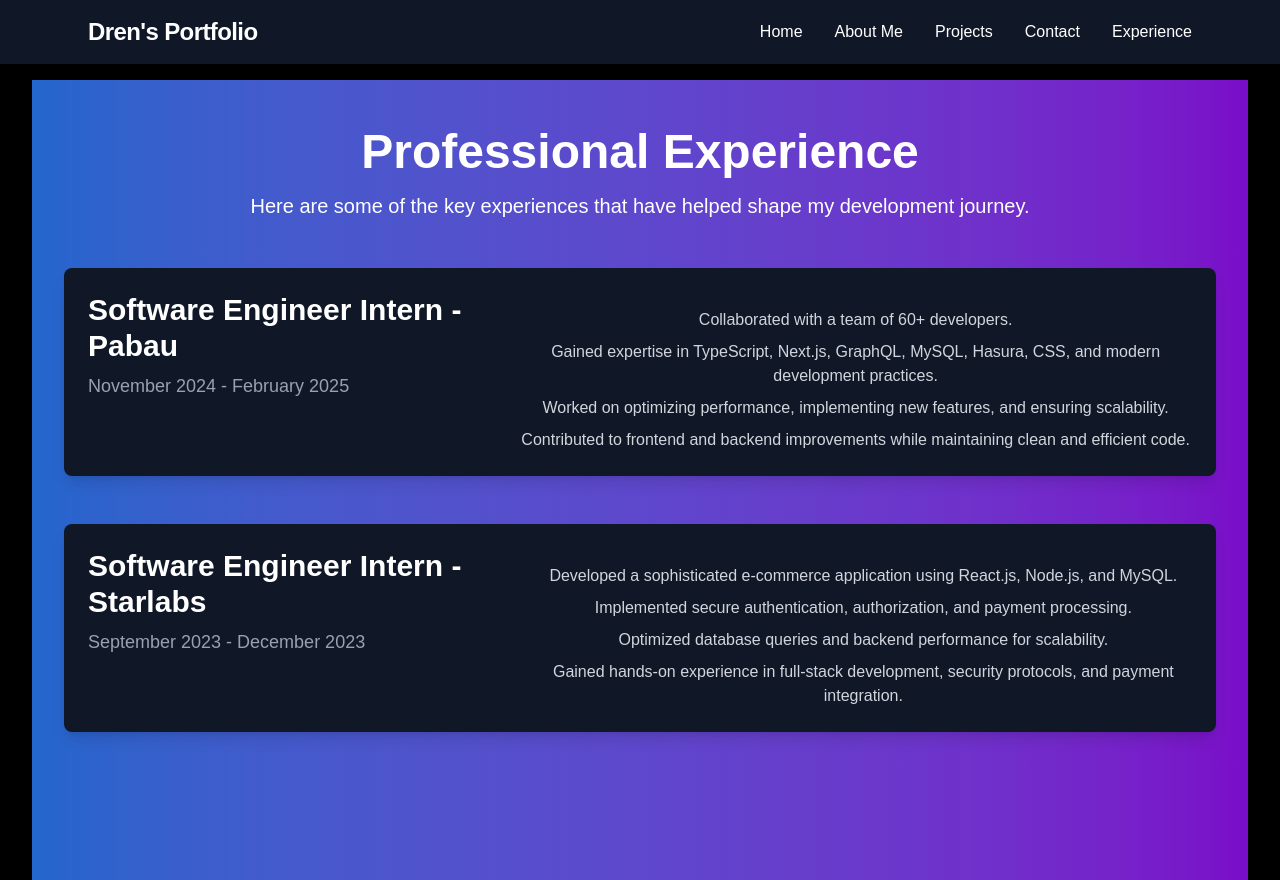
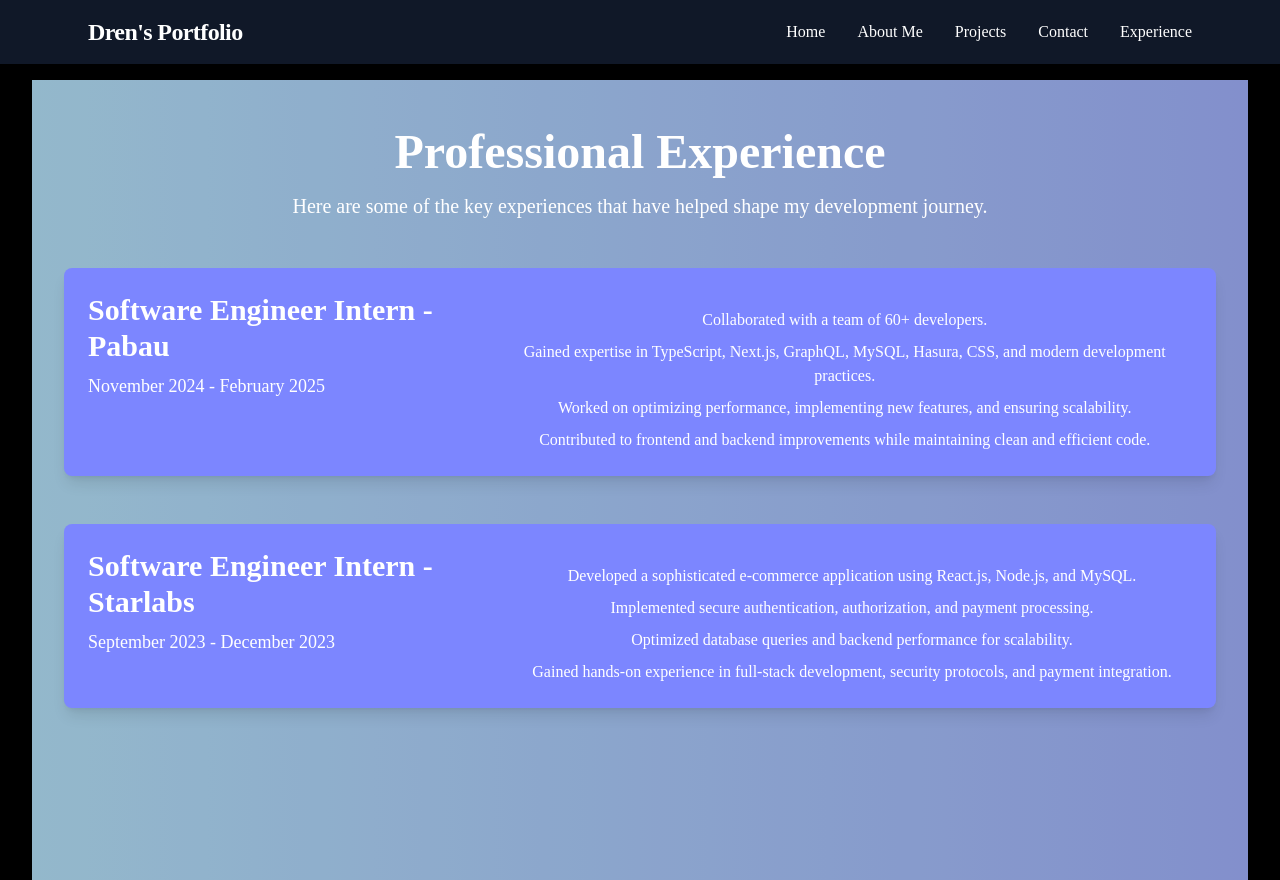
Before and after one commit to DAzemi/my-portfolio, a Next.js app: page /experience in a window 1280 px wide. Built offline with nearby package versions, Linux system fonts and the light colour scheme.

Commit message:
Style changes

```diff
--- a/app/aboutme/page.tsx
+++ b/app/aboutme/page.tsx
@@ -2,10 +2,17 @@
 
 import Image from "next/image";
 import { motion } from "framer-motion";
+import { useState } from "react";
 
 export default function About() {
+  const [isTextVisible, setIsTextVisible] = useState(false);
+
+  const handleToggleText = () => {
+    setIsTextVisible(!isTextVisible);
+  };
+
   return (
-    <section className="relative flex flex-col items-center justify-center min-h-screen bg-gradient-to-r from-blue-500 to-purple-600 text-white px-6 py-12 text-center">
+    <section className="relative flex flex-col items-center justify-center min-h-screen bg-gradient-to-r from-sky-200 to-indigo-300 text-white px-6 py-12 text-center">
       <div className="absolute inset-0 bg-black opacity-25"></div>
 
       <div className="relative z-10 max-w-4xl w-full">
@@ -16,7 +23,9 @@ export default function About() {
           transition={{ duration: 0.7 }}
         >
           <h1 className="text-4xl font-extrabold mb-2 mt-12">About Me</h1>
-          <p className="text-lg opacity-90">Learn more about my journey and skills</p>
+          <p className="text-lg opacity-90">
+            Learn more about my journey and skills
+          </p>
         </motion.header>
 
         <motion.div
@@ -34,12 +43,18 @@ export default function About() {
           />
 
           <div>
-            <h2 className="text-2xl sm:text-3xl font-semibold mb-4">Hi, I'm Dren Azemi</h2>
-            <p className="text-lg leading-relaxed">
-              I'm a recent graduate in Computer Science and Engineering with a strong passion
-              for web development and modern technologies. My expertise includes building fast,
-              scalable, and secure applications using technologies like React, Next.js, Node.js,
-              and MySQL.
+            <h2 className="text-2xl sm:text-3xl font-semibold mb-4 p-4 border-2 border-white bg-indigo-400 rounded-lg hover:bg-indigo-700 transition duration-300">
+              Hi, I'm Dren Azemi
+            </h2>
+            <p
+              className={`text-lg leading-relaxed p-4 border-2 border-white bg-indigo-400 rounded-lg hover:bg-indigo-700 transition duration-300
+                ${!isTextVisible && "hidden"} md:block`}
+            >
+              I'm a recent graduate in Computer Science and Engineering with a
+              strong passion for web development and modern technologies. My
+              expertise includes building fast, scalable, and secure
+              applications using technologies like React, Next.js, Node.js, and
+              MySQL.
             </p>
           </div>
         </motion.div>
@@ -50,12 +65,29 @@ export default function About() {
           animate={{ opacity: 1 }}
           transition={{ duration: 0.9, delay: 0.4 }}
         >
-          <h3 className="text-xl sm:text-2xl font-semibold mb-4">Skills</h3>
-          <ul className="space-y-2 text-lg pl-5 list-disc">
+          <ul
+            className={`space-y-2 text-lg pl-5 list-disc p-4 border-2 border-white bg-indigo-400 rounded-lg hover:bg-indigo-700 transition duration-300
+              ${!isTextVisible && "hidden"} md:block`}
+          >
+            <h3 className="text-xl sm:text-2xl font-semibold mb-4">Skills</h3>
             <li>🌐 Web Development: React, Next.js, Tailwind CSS</li>
             <li>🗃️ Backend: Node.js, Express, GraphQL, MySQL</li>
             <li>🔐 Security: JWT, OAuth, Authentication best practices</li>
           </ul>
+        </motion.div>
+
+        <motion.div
+          className="mt-4 md:hidden"
+          initial={{ opacity: 0 }}
+          animate={{ opacity: 1 }}
+          transition={{ duration: 1, delay: 0.6 }}
+        >
+          <button
+            onClick={handleToggleText}
+            className="inline-block py-2 px-6 text-white bg-indigo-400 rounded-lg text-lg sm:text-xl hover:bg-indigo-700 transition duration-300"
+          >
+            {isTextVisible ? "Hide Details" : "Show Details"}
+          </button>
         </motion.div>
 
         <motion.div
@@ -66,7 +98,7 @@ export default function About() {
         >
           <a
             href="/contact"
-            className="inline-block py-3 px-6 text-white bg-indigo-600 rounded-lg text-lg sm:text-xl hover:bg-indigo-700 transition duration-300"
+            className="inline-block py-3 px-6 text-white bg-indigo-400 rounded-lg text-lg sm:text-xl hover:bg-indigo-700 transition duration-300"
           >
             Contact Me
           </a>
--- a/app/experience/page.tsx
+++ b/app/experience/page.tsx
@@ -1,46 +1,93 @@
-import { FC } from "react";
+"use client";
+import { motion } from "framer-motion"; // Ensure that framer-motion is properly installed
 
-const Experience: FC = () => {
+export default function Experience() {
   return (
-    <section className="relative min-h-screen bg-gradient-to-r from-blue-500 to-purple-600 text-white text-center px-4 sm:px-6 lg:px-8">
+    <section className="relative min-h-screen bg-gradient-to-r from-sky-200 to-indigo-300 text-white text-center px-4 sm:px-6 lg:px-8">
       <div className="absolute inset-0 bg-black opacity-20"></div>
       <div className="relative z-10 max-w-6xl mx-auto">
-
-        <header className="mb-12">
-          <h1 className="text-4xl sm:text-5xl font-extrabold pt-12">Professional Experience</h1>
-          <p className="text-lg sm:text-xl mt-4">Here are some of the key experiences that have helped shape my development journey.</p>
-        </header>
+        <motion.header
+          className="mb-12"
+          initial={{ opacity: 0, y: -30 }}
+          animate={{ opacity: 1, y: 0 }}
+          transition={{ duration: 0.7 }}
+        >
+          <h1 className="text-4xl sm:text-5xl font-extrabold pt-12">
+            Professional Experience
+          </h1>
+          <p className="text-lg sm:text-xl mt-4">
+            Here are some of the key experiences that have helped shape my
+            development journey.
+          </p>
+        </motion.header>
 
         <div className="space-y-12 pb-12">
-          <div className="bg-gray-900 p-6 rounded-lg shadow-lg flex flex-col sm:flex-row justify-between items-center sm:items-start">
+          <motion.div
+            className="bg-indigo-400 p-6 rounded-lg shadow-lg flex flex-col sm:flex-row justify-between items-center sm:items-start hover:bg-indigo-300 transition"
+            initial={{ opacity: 0, y: 30 }}
+            animate={{ opacity: 1, y: 0 }}
+            transition={{ duration: 0.8, delay: 0.2 }}
+          >
+            <div className="text-center sm:text-left ">
+              <h3 className="text-2xl sm:text-3xl font-semibold">
+                Software Engineer Intern - Pabau
+              </h3>
+              <p className="text-white text-base sm:text-lg mt-2">
+                November 2024 - February 2025
+              </p>
+            </div>
+            <ul className="mt-4 space-y-2 text-lg sm:text-base w-full sm:w-2/3">
+              <li>Collaborated with a team of 60+ developers.</li>
+              <li>
+                Gained expertise in TypeScript, Next.js, GraphQL, MySQL, Hasura,
+                CSS, and modern development practices.
+              </li>
+              <li>
+                Worked on optimizing performance, implementing new features, and
+                ensuring scalability.
+              </li>
+              <li>
+                Contributed to frontend and backend improvements while
+                maintaining clean and efficient code.
+              </li>
+            </ul>
+          </motion.div>
+
+          <motion.div
+            className="bg-indigo-400 p-6 rounded-lg shadow-lg flex flex-col sm:flex-row justify-between items-center sm:items-start hover:bg-indigo-300 transition"
+            initial={{ opacity: 0, y: 30 }}
+            animate={{ opacity: 1, y: 0 }}
+            transition={{ duration: 0.8, delay: 0.4 }}
+          >
             <div className="text-center sm:text-left">
-              <h3 className="text-2xl sm:text-3xl font-semibold">Software Engineer Intern - Pabau</h3>
-              <p className="text-gray-400 text-base sm:text-lg mt-2">November 2024 - February 2025</p>
+              <h3 className="text-2xl sm:text-3xl font-semibold">
+                Software Engineer Intern - Starlabs
+              </h3>
+              <p className="text-white text-base sm:text-lg mt-2">
+                September 2023 - December 2023
+              </p>
             </div>
-            <ul className="mt-4 space-y-2 text-gray-300 text-lg sm:text-base w-full sm:w-2/3">
-              <li>Collaborated with a team of 60+ developers.</li>
-              <li>Gained expertise in TypeScript, Next.js, GraphQL, MySQL, Hasura, CSS, and modern development practices.</li>
-              <li>Worked on optimizing performance, implementing new features, and ensuring scalability.</li>
-              <li>Contributed to frontend and backend improvements while maintaining clean and efficient code.</li>
+            <ul className="mt-4 space-y-2 text-lg sm:text-base w-full sm:w-2/3">
+              <li>
+                Developed a sophisticated e-commerce application using React.js,
+                Node.js, and MySQL.
+              </li>
+              <li>
+                Implemented secure authentication, authorization, and payment
+                processing.
+              </li>
+              <li>
+                Optimized database queries and backend performance for
+                scalability.
+              </li>
+              <li>
+                Gained hands-on experience in full-stack development, security
+                protocols, and payment integration.
+              </li>
             </ul>
-          </div>
-          <div className="bg-gray-900 p-6 rounded-lg shadow-lg flex flex-col sm:flex-row justify-between items-center sm:items-start">
-            <div className="text-center sm:text-left">
-              <h3 className="text-2xl sm:text-3xl font-semibold">Software Engineer Intern - Starlabs</h3>
-              <p className="text-gray-400 text-base sm:text-lg mt-2">September 2023 - December 2023</p>
-            </div>
-            <ul className="mt-4 space-y-2 text-gray-300 text-lg sm:text-base w-full sm:w-2/3">
-              <li>Developed a sophisticated e-commerce application using React.js, Node.js, and MySQL.</li>
-              <li>Implemented secure authentication, authorization, and payment processing.</li>
-              <li>Optimized database queries and backend performance for scalability.</li>
-              <li>Gained hands-on experience in full-stack development, security protocols, and payment integration.</li>
-            </ul>
-          </div>
+          </motion.div>
         </div>
-
       </div>
     </section>
   );
-};
-
-export default Experience;
+}
--- a/app/globals.css
+++ b/app/globals.css
@@ -3,6 +3,7 @@
 :root {
   --background: #000000;
   --foreground: #171717;
+  --font-playfair: "Playfair Display", serif;
 }
 
 @theme inline {
@@ -22,5 +23,5 @@
 body {
   background: var(--background);
   color: var(--foreground);
-  font-family: Arial, Helvetica, sans-serif;
+  font-family: var(--font-playfair), serif;
 }
```
Also changed, not shown: app/components/navbar.tsx (+18 -6 lines), app/contact/page.tsx (+11 -8 lines), app/page.tsx (+5 -11 lines), app/projects/page.tsx (+10 -6 lines).
